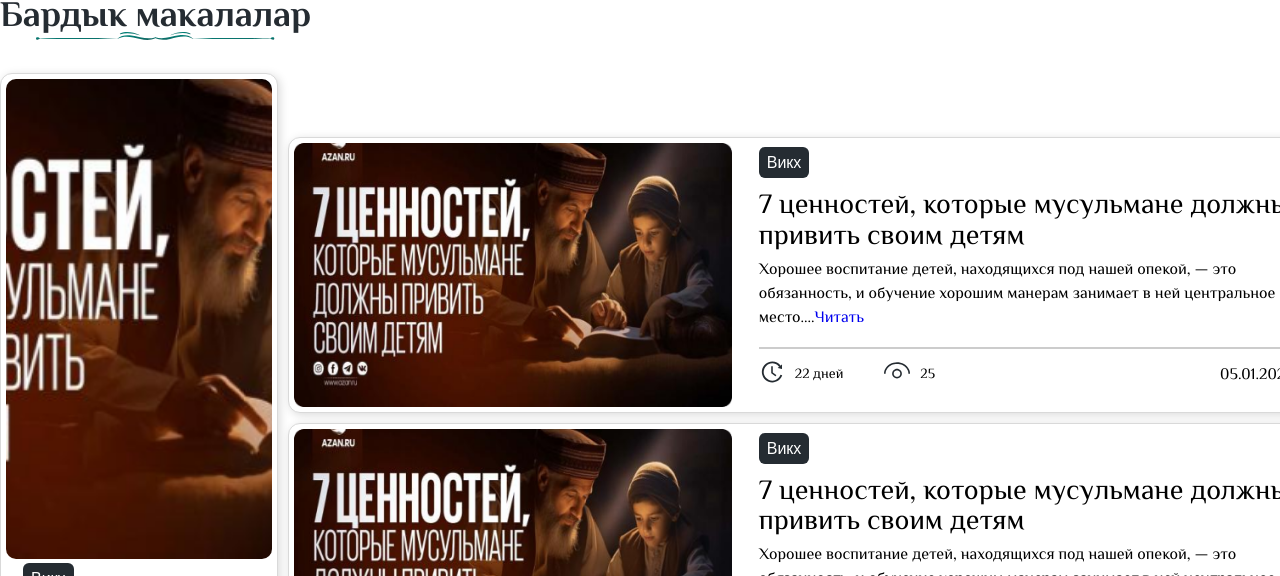
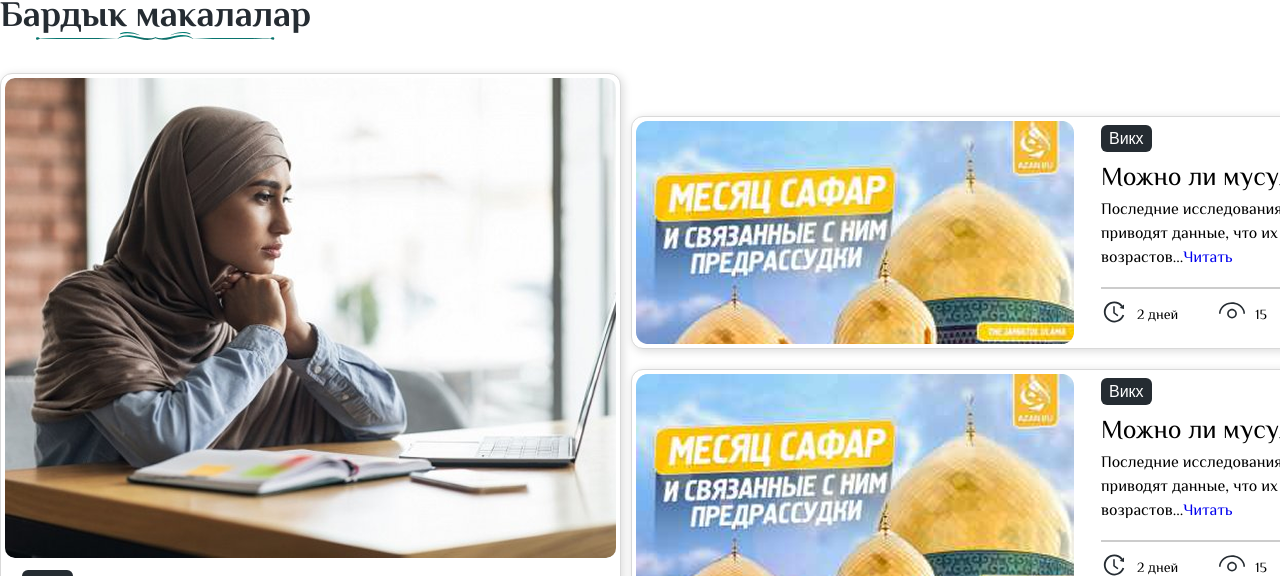
Before and after one commit to Janybek2007/al-hanafiya, a Next.js app: page /articles in a window 1280 px wide. Shown: the part 376-952 px from the top of the page. Built offline with nearby package versions, Linux system fonts and the light colour scheme; no server answers.

Commit message:
fixing styles

```diff
--- a/src/appPages/site/pages/articles/ArticlesPage.module.scss
+++ b/src/appPages/site/pages/articles/ArticlesPage.module.scss
@@ -14,13 +14,14 @@
 }
 
 .card_article {
+	min-width: 621px;
 	max-width: 621px;
-  [class*="card_content"] {
-    [class*="description"] {
+	[class*='card_content'] {
+		[class*='description'] {
 			font-size: 20px !important;
 		}
-    [class*="title"] {
-      font-weight: bold;
+		[class*='title'] {
+			font-weight: 500;
 			font-size: 28px !important;
 		}
 	}
@@ -35,14 +36,25 @@
 .articlesList {
 	display: flex;
 	flex-direction: column;
-  gap: 10px;
+	gap: 20px;
 }
 
 .card_articleList {
 	gap: 20px;
 	width: 1029px;
+	max-height: max-content;
 	figure img {
 		max-height: max-content;
+		border-radius: 8px;
+	}
+	[class*='card_content'] {
+		[class*='description'] {
+			font-size: 16px !important;
+		}
+		[class*='title'] {
+			font-size: 26px !important;
+			line-height: 1.09 !important;
+		}
 	}
 }
 
@@ -51,15 +63,21 @@
 	display: flex;
 	flex-direction: column;
 	gap: 15px;
-  [class*="card_content"] {
+	[class*='card_content'] {
 		padding-top: 5px;
 		max-width: 60%;
-    [class*="description"],
-    [class*="title"] {
+		display: flex;
+		flex-direction: column;
+		justify-content: space-between;
+		[class*='description'],
+		[class*='title'] {
 			font-size: 20px !important;
 		}
-    [class*="title"] {
+		[class*='title'] {
 			font-weight: bold;
+		}
+		[class*='row'] {
+			padding: 5px !important;
 		}
 	}
 }
--- a/src/appPages/site/pages/articles/ArticlesPage.tsx
+++ b/src/appPages/site/pages/articles/ArticlesPage.tsx
@@ -1,69 +1,81 @@
-import Breadcrumb from "$/shared/ui/breadcrumb/Breadcrumb";
-import React from "react";
-import Filtiration from "./sections/filtration/Filtiration";
-import Image from "next/image";
-import SectionTitle from "$/shared/ui/section-title/SectionTitle";
-import scss from "./ArticlesPage.module.scss";
-import { ArticleItem } from "$/entities/articles";
-import { articles } from "$/entities/articles/constants/articles.constants";
+import Breadcrumb from '$/shared/ui/breadcrumb/Breadcrumb';
+import React from 'react';
+import Filtiration from './sections/filtration/Filtiration';
+import SectionTitle from '$/shared/ui/section-title/SectionTitle';
+import scss from './ArticlesPage.module.scss';
+import { ArticleItem } from '$/entities/articles';
+import { articles } from '$/entities/articles/constants/articles.constants';
 
 const ArticlesPage: React.FC = () => {
 	return (
 		<main>
-      <div className="container">
+			<div className='container'>
 				<Breadcrumb
 					items={[
-            { label: "Башкы бет", href: "/" },
-            { label: "Макалалар", href: "#this" },
+						{ label: 'Башкы бет', href: '/' },
+						{ label: 'Макалалар', href: '#this' }
 					]}
 				/>
 
 				<Filtiration />
 
-        <SectionTitle className={scss.title} title={"Бардык макалалар"} />
+				<SectionTitle className={scss.title} title={'Бардык макалалар'} />
 
 				<section className={scss.article_head}>
 					<ArticleItem
 						className={scss.card_article}
-            variant="2"
-            item={{ ...articles[0], category: "Викх" }}
+						variant='2'
+						item={{
+							...articles[0],
+							image_src: '/images/article-card.png',
+							category: 'Викх'
+						}}
 					/>
 					<div className={scss.articlesList}>
-            {articles.map((article) => (
+						{articles.map(article => (
 							<ArticleItem
 								className={scss.card_articleList}
-                type="list"
-                variant="2"
+								type='list'
+								variant='2'
 								key={article.id}
-                item={{ ...article, category: "Викх" }}
+								item={{
+									title: 'Можно ли мусульманам изучать психологию?',
+									date: '25.01.2025',
+									views: 15,
+									id: 'article_l_1',
+									description:
+										'Последние исследования в области изучения активности в интернете приводят данные, что их аудиторией являются  люди всех возрастов',
+									image_src: '/images/article-list.png',
+									category: 'Викх'
+								}}
 							/>
 						))}
 					</div>
 				</section>
 
 				<section>
-          <div className={scss["articles"]}>
-            {articles.map((art) => (
+					<div className={scss['articles']}>
+						{articles.map(art => (
 							<ArticleItem
-                variant="2"
-                type="list"
+								variant='2'
+								type='list'
 								key={art.id}
-                item={{ ...art, category: "Викх" }}
+								item={{ ...art, category: 'Викх' }}
 							/>
 						))}
 					</div>
 				</section>
 
-        <SectionTitle className={scss.title} title={"Популярдуу макалалар"} />
+				<SectionTitle className={scss.title} title={'Популярдуу макалалар'} />
 
 				<section>
-          <div className={scss["popularArticle"]}>
-            {articles.map((art) => (
+					<div className={scss['popularArticle']}>
+						{articles.map(art => (
 							<ArticleItem
-                variant="1"
-                type="card"
+								variant='1'
+								type='card'
 								key={art.id}
-                item={{ ...art, category: "Викх" }}
+								item={{ ...art, category: 'Викх' }}
 							/>
 						))}
 					</div>
--- a/src/entities/articles/constants/articles.constants.ts
+++ b/src/entities/articles/constants/articles.constants.ts
@@ -9,29 +9,29 @@ export const articles: {
 }[] = [
 	{
 		id: `article_1`,
-    date: "05.01.2025 12:30",
-    title: "7 ценностей, которые мусульмане должны привить своим детям",
+		date: '05.01.2025 12:30',
+		title: '7 ценностей, которые мусульмане должны привить своим детям',
 		description:
-      "Хорошее воспитание детей, находящихся под нашей опекой, — это обязанность, и обучение хорошим манерам занимает в ней центральное место.",
+			'Эти мусульманки-феминистки также повторяют модные феминистские словечки, которые они пытаются неуместно внедрить в Ислам, — такие ключевые слова, как «согласие», «свобода» и другие бессмысленные понятия. Они делают естественное неестественным. Они делают прекрасное уродливым',
 		views: 25,
-    image_src: "/images/article-image.png",
+		image_src: '/images/article-image.png'
 	},
 	{
 		id: `article_2`,
-    date: "06.01.2025 14:15",
-    title: "7 ценностей, которые мусульмане должны привить своим детям",
+		date: '06.01.2025 14:15',
+		title: '7 ценностей, которые мусульмане должны привить своим детям',
 		description:
-      "Хорошее воспитание детей, находящихся под нашей опекой, — это обязанность, и обучение хорошим манерам занимает в ней центральное место.",
+			'Эти мусульманки-феминистки также повторяют модные феминистские словечки, которые они пытаются неуместно внедрить в Ислам, — такие ключевые слова, как «согласие», «свобода» и другие бессмысленные понятия. Они делают естественное неестественным. Они делают прекрасное уродливым',
 		views: 40,
-    image_src: "/images/article-image.png",
+		image_src: '/images/article-image.png'
 	},
 	{
 		id: `article_3`,
-    date: "07.01.2025 09:45",
-    title: "7 ценностей, которые мусульмане должны привить своим детям",
+		date: '07.01.2025 09:45',
+		title: '7 ценностей, которые мусульмане должны привить своим детям',
 		description:
-      "Хорошее воспитание детей, находящихся под нашей опекой, — это обязанность, и обучение хорошим манерам занимает в ней центральное место.",
+			'Эти мусульманки-феминистки также повторяют модные феминистские словечки, которые они пытаются неуместно внедрить в Ислам, — такие ключевые слова, как «согласие», «свобода» и другие бессмысленные понятия. Они делают естественное неестественным. Они делают прекрасное уродливым',
 		views: 60,
-    image_src: "/images/article-image.png",
-  },
+		image_src: '/images/article-image.png'
+	}
 ];
--- a/src/entities/articles/ui/article-item/ArticleItem.module.scss
+++ b/src/entities/articles/ui/article-item/ArticleItem.module.scss
@@ -72,11 +72,11 @@
 		}
 	}
 	&.v-2 {
-    padding: 5px;
+		padding: 4px;
 		.badge-category {
 			font-size: 16px;
 			border-radius: 6px;
-      padding: 3px 8px;
+			padding: 1px 8px;
 		}
 		.card_content {
 			margin: 4px;
@@ -92,7 +92,10 @@
 			}
 		}
 	}
-  &.t-card img {
-    width: 100%;
+	&.t-card  {
+		img{width: 100%;}
+    .card_content .badge-category {
+      margin-top: 12px;
     }
 	}
+}
--- a/src/entities/articles/ui/article-item/ArticleItem.tsx
+++ b/src/entities/articles/ui/article-item/ArticleItem.tsx
@@ -1,23 +1,23 @@
-import React from "react";
-import { articles } from "../../constants/articles.constants";
-import styles from "./ArticleItem.module.scss";
-import clsx from "clsx";
-import { formatDate } from "$/shared/libs/date-formatter";
-import { Svg } from "$/shared/ui/svg/Svg";
-import Image from "next/image";
-import Link from "next/link";
+import React from 'react';
+import { articles } from '../../constants/articles.constants';
+import styles from './ArticleItem.module.scss';
+import clsx from 'clsx';
+import { formatDate } from '$/shared/libs/date-formatter';
+import { Svg } from '$/shared/ui/svg/Svg';
+import Image from 'next/image';
+import Link from 'next/link';
 type ArticleItemProps = {
-  type?: "list" | "card";
-  variant?: "1" | "2";
+	type?: 'list' | 'card';
+	variant?: '1' | '2';
 	item: (typeof articles)[number];
 	className?: string;
 };
 
 export const ArticleItem: React.FC<ArticleItemProps> = ({
-  type = "card",
+	type = 'card',
 	item,
-  variant = "1",
-  className = "",
+	variant = '1',
+	className = ''
 }) => {
 	const { date, description, image_src, title, views, category } = item;
 	return (
@@ -31,42 +31,46 @@ export const ArticleItem: React.FC<ArticleItemProps> = ({
 		>
 			<figure>
 				<Image
-          width={type == "list" ? 438 : 408}
-          height={type == "list" ? 223 : 238}
+					width={type == 'list' ? 438 : 408}
+					height={type == 'list' ? 223 : 238}
 					src={image_src}
-          alt="Article Image"
+					alt='Article Image'
 				/>
 			</figure>
-      <div className={styles["card_content"]}>
-        {category && <div className={styles["badge-category"]}>{category}</div>}
+			<div className={styles['card_content']}>
+				<div className={styles['']}>
+					{category && (
+						<div className={styles['badge-category']}>{category}</div>
+					)}
 					<h3 className={styles.title}>{title}</h3>
 					<p className={styles.description}>
 						{description}...
-          <Link href="#">Читать</Link>
+						<Link href='#'>Читать</Link>
 					</p>
+				</div>
 				<div className={styles.row}>
 					<div className={styles.row_}>
 						<div className={styles.item}>
 							<Svg
-                className="flexCenter child"
+								className='flexCenter child'
 								width={28}
 								height={28}
-                src={"/icon/history-outlined.svg"}
+								src={'/icon/history-outlined.svg'}
 							/>
 							<span>{formatDate(date).timeAgo}</span>
 						</div>
 						<div className={styles.item}>
 							<Svg
-                className="flexCenter child"
+								className='flexCenter child'
 								width={28}
 								height={28}
-                src={"/icon/view.svg"}
+								src={'/icon/view.svg'}
 							/>
 							<span>{views}</span>
 						</div>
 					</div>
 					<span>
-            {variant === "2" ? date.split(" ")[0] : formatDate(date).DDMMYYYY}
+						{variant === '2' ? date.split(' ')[0] : formatDate(date).DDMMYYYY}
 					</span>
 				</div>
 			</div>
```
Also changed, not shown: public/images/article-card.png (added), public/images/article-list.png (added). Lines whose indentation alone changed are shown as unchanged.
